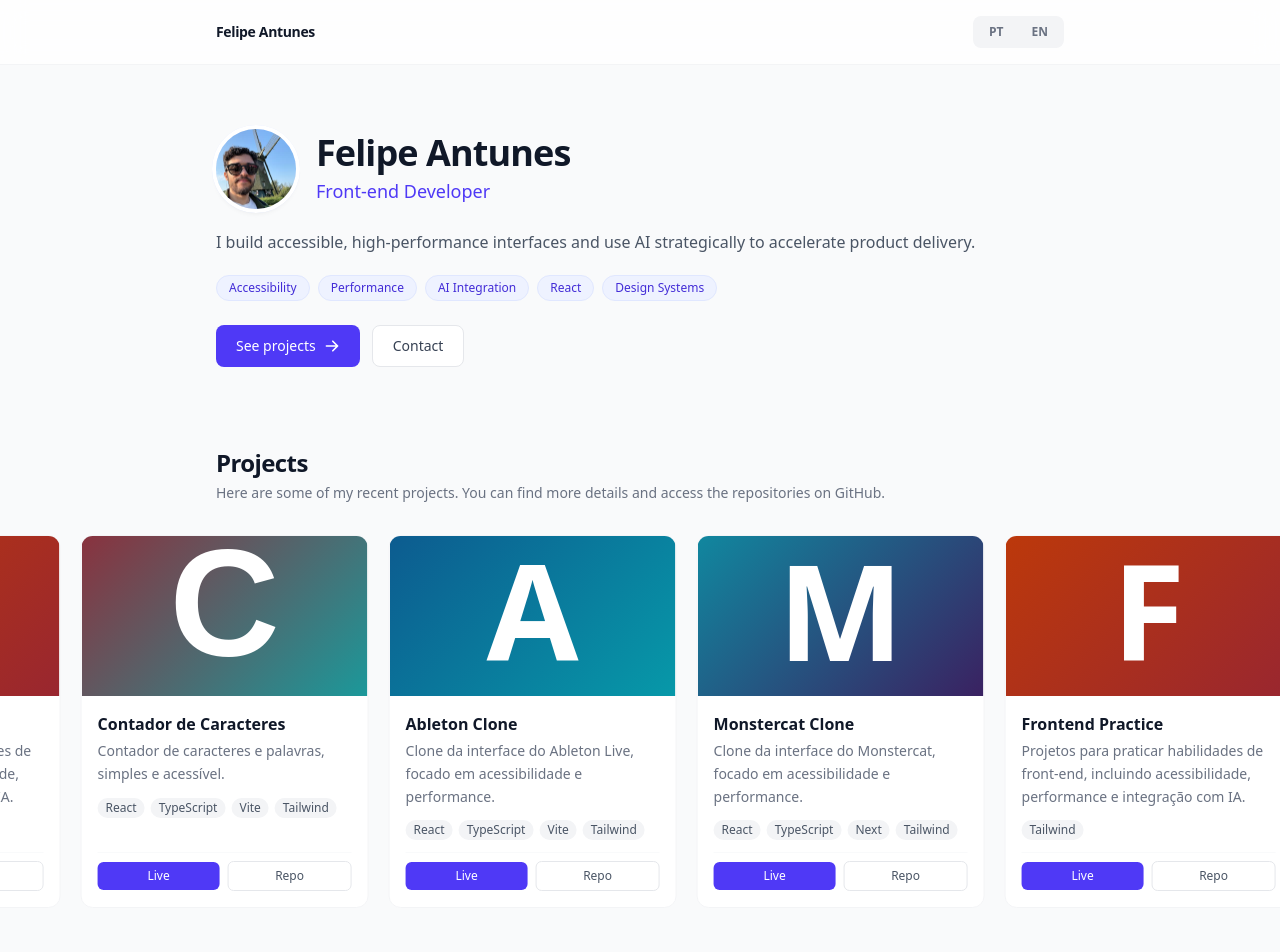
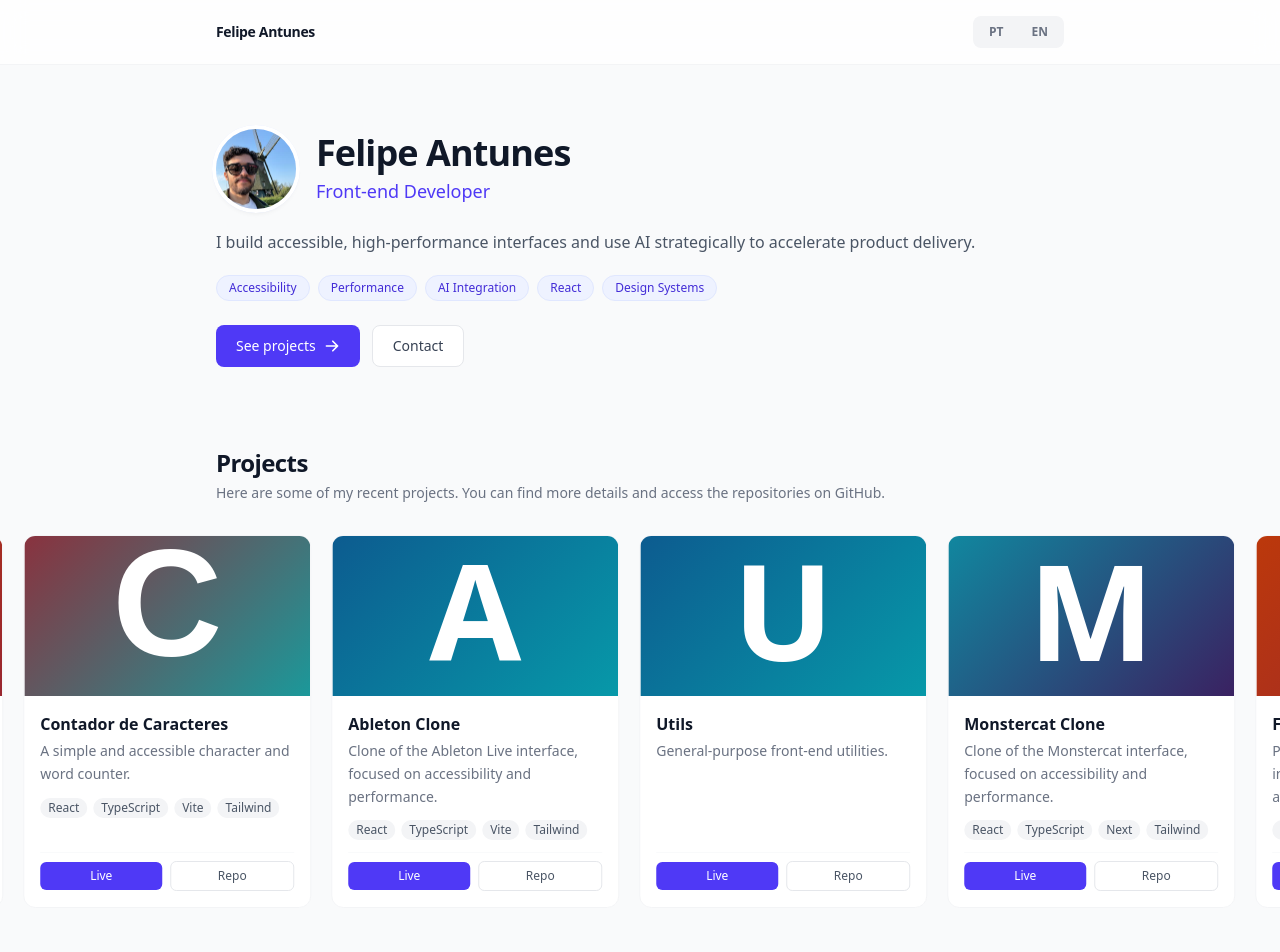
Before and after one commit to feantuns/home, a React (Vite) app: page / in a window 1280 px wide. Shown: the top 952 px of the page. Built offline with nearby package versions, Linux system fonts and the light colour scheme.

Commit message:
feat: add utils project and translate project descriptions
- Add utils project to projects.json with custom SVG cover
- Move project descriptions to i18n locales (en/pt)
- Remove description field from Project type and projects.json
- ProjectCard now reads description via t(id.description)

```diff
--- a/public/projects.json
+++ b/public/projects.json
@@ -2,7 +2,6 @@
   {
     "id": "project-1",
     "title": "Frontend Practice",
-    "description": "Projetos para praticar habilidades de front-end, incluindo acessibilidade, performance e integração com IA.",
     "tech": ["Tailwind"],
     "date": "2025-08-10",
     "liveUrl": "https://feantuns.github.io/frontend-practice/",
@@ -12,7 +11,6 @@
   {
     "id": "project-2",
     "title": "Contador de Caracteres",
-    "description": "Contador de caracteres e palavras, simples e acessível.",
     "tech": ["React", "TypeScript", "Vite", "Tailwind"],
     "date": "2025-08-10",
     "liveUrl": "https://feantuns.github.io/contador-react/",
@@ -22,7 +20,6 @@
   {
     "id": "project-3",
     "title": "Ableton Clone",
-    "description": "Clone da interface do Ableton Live, focado em acessibilidade e performance.",
     "tech": ["React", "TypeScript", "Vite", "Tailwind"],
     "date": "2025-08-10",
     "liveUrl": "https://feantuns.github.io/ableton/",
@@ -30,9 +27,17 @@
     "cover": "/home/images/ableton.svg"
   },
   {
+    "id": "project-5",
+    "title": "Utils",
+    "tech": [],
+    "date": "2025-08-10",
+    "liveUrl": "https://github.com/feantuns/utils",
+    "repoUrl": "https://github.com/feantuns/utils",
+    "cover": "/home/images/utils.svg"
+  },
+  {
     "id": "project-4",
     "title": "Monstercat Clone",
-    "description": "Clone da interface do Monstercat, focado em acessibilidade e performance.",
     "tech": ["React", "TypeScript", "Next", "Tailwind"],
     "date": "2025-08-10",
     "liveUrl": "https://feantuns.github.io/monstercat/",
--- a/src/components/ProjectCard.tsx
+++ b/src/components/ProjectCard.tsx
@@ -1,3 +1,4 @@
+import { useTranslation } from "react-i18next";
 import type { Project } from "../types";
 
 interface Props {
@@ -5,6 +6,7 @@ interface Props {
 }
 
 export default function ProjectCard({ project }: Props) {
+  const { t } = useTranslation();
   return (
     <article
       className="group h-full flex flex-col bg-white border border-gray-100 rounded-xl overflow-hidden hover:shadow-md hover:-translate-y-0.5 transition-all duration-200 focus-within:shadow-md"
@@ -25,7 +27,7 @@ export default function ProjectCard({ project }: Props) {
             {project.title}
           </h3>
           <p className="text-sm text-gray-500 mt-1 leading-relaxed">
-            {project.description}
+            {t(`${project.id}.description`)}
           </p>
         </div>
 
--- a/src/locales/en.json
+++ b/src/locales/en.json
@@ -13,5 +13,10 @@
   "projects": "Projects",
   "projects_description": "Here are some of my recent projects. You can find more details and access the repositories on GitHub.",
   "contact": "Contact",
-  "date_format_example": "{{date, date}}"
+  "date_format_example": "{{date, date}}",
+  "project-1": { "description": "Projects to practice front-end skills, including accessibility, performance and AI integration." },
+  "project-2": { "description": "A simple and accessible character and word counter." },
+  "project-3": { "description": "Clone of the Ableton Live interface, focused on accessibility and performance." },
+  "project-4": { "description": "Clone of the Monstercat interface, focused on accessibility and performance." },
+  "project-5": { "description": "General-purpose front-end utilities." }
 }
--- a/src/locales/pt.json
+++ b/src/locales/pt.json
@@ -13,5 +13,10 @@
   "projects": "Projetos",
   "projects_description": "Aqui estão alguns dos meus projetos recentes. Você pode encontrar mais detalhes e acessar os repositórios no GitHub.",
   "contact": "Contato",
-  "date_format_example": "{{date, date}}"
+  "date_format_example": "{{date, date}}",
+  "project-1": { "description": "Projetos para praticar habilidades de front-end, incluindo acessibilidade, performance e integração com IA." },
+  "project-2": { "description": "Contador de caracteres e palavras, simples e acessível." },
+  "project-3": { "description": "Clone da interface do Ableton Live, focado em acessibilidade e performance." },
+  "project-4": { "description": "Clone da interface do Monstercat, focado em acessibilidade e performance." },
+  "project-5": { "description": "Utilitários de front-end para uso geral." }
 }
--- a/src/types.ts
+++ b/src/types.ts
@@ -1,7 +1,6 @@
 export interface Project {
   id: string;
   title: string;
-  description: string;
   tech: string[];
   date: string;
   liveUrl: string;
```
Also changed, not shown: public/images/utils.svg (added).
